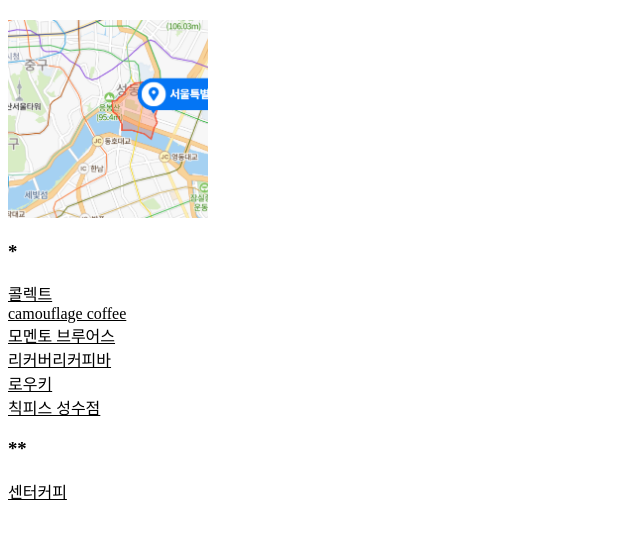
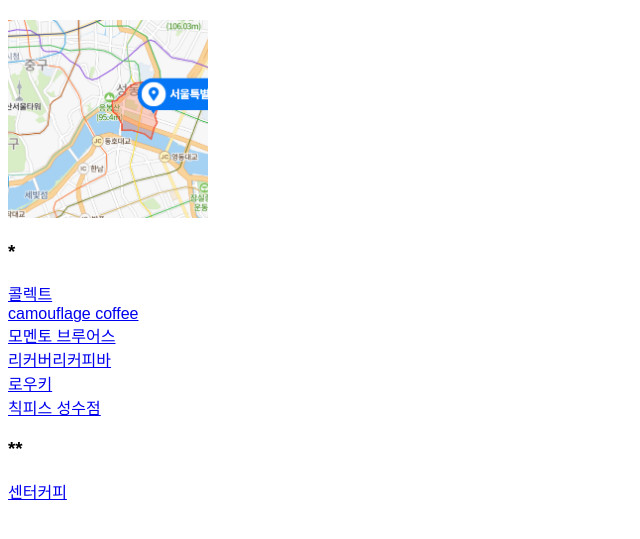
Before and after one commit to youngjaiiii/coffee_ss, a plain HTML site: page index.html in a window 1280 px wide. Shown: the part 87-626 px from the top of the page, without its empty margins (0-640 px from the left). Drawn offline with Linux system fonts and the light colour scheme.

Commit message:
Update index.html

```diff
--- a/index.html
+++ b/index.html
@@ -4,10 +4,16 @@
  <title>coffee</title>
  <meta charset="utf-8">
  <style>
+  <link rel="preconnect" href="https://fonts.googleapis.com">
+<link rel="preconnect" href="https://fonts.gstatic.com" crossorigin>
+<link href="https://fonts.googleapis.com/css2?family=Gothic+A1:wght@300&display=swap" rel="stylesheet">
+ <meta charset="utf-8">
+ <style>
     a {
       color:black;
       text-decoration;
     }
+    *{font-family: 'Gothic A1', sans-serif;}
   </style>
 </head>
 <body>
```
